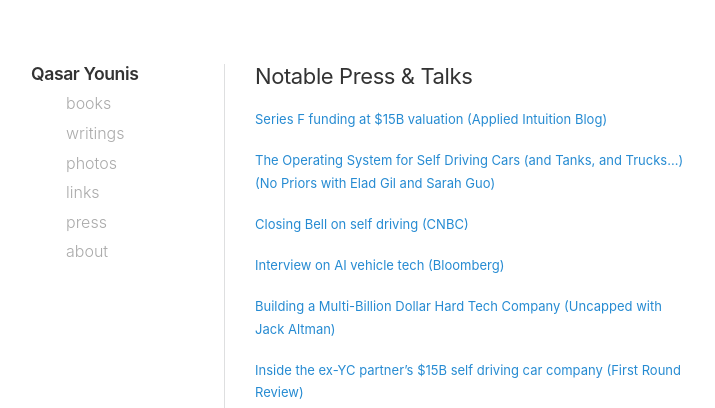
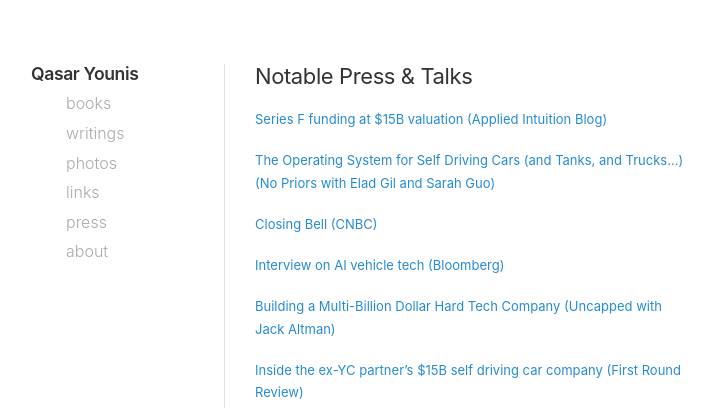
Before and after one commit to qasar/qasar.github.io, a Jekyll site: the page built from press.md, in a window 1280 px wide. Shown: the top 408 px of the page, without its empty margins (35-750 px from the left). Built offline with Jekyll 4.4.1, drawn with Linux system fonts in a browser that asks for light colours.

Commit message:
Update Closing Bell link and text

```diff
--- a/press.md
+++ b/press.md
@@ -7,7 +7,7 @@
 
 <a href="https://podcasts.apple.com/us/podcast/the-operating-system-for-self-driving-cars-and/id1668002688?i=1000713255494" target="_blank">The Operating System for Self Driving Cars (and Tanks, and Trucks...) (No Priors with Elad Gil and Sarah Guo)</a>
 
-<a href="https://www.youtube.com/watch?v=2vNJ4MCtPeE" target="_blank">Closing Bell on self driving (CNBC)</a>
+<a href="https://youtu.be/xfGuhv_cv8g?si=2vsW6_hagBcrRk00" target="_blank">Closing Bell (CNBC)</a>
 
 <a href="https://www.youtube.com/watch?v=m9G1xtnric8&themeRefresh=1" target="_blank">Interview on AI vehicle tech (Bloomberg)</a>
 
```
